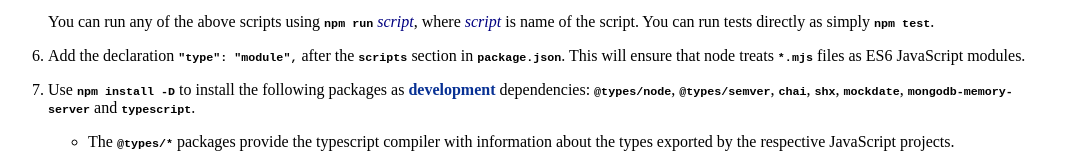
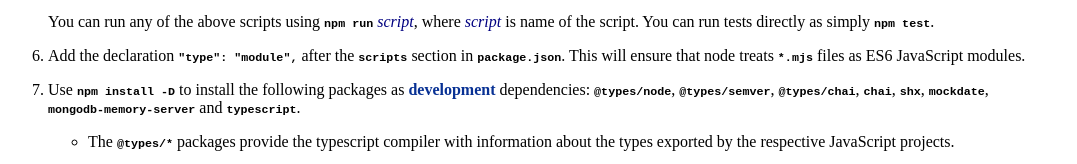
Before and after one commit to H4rish55/i444, a plain HTML site: page projects/prj1/prj1.html in a window 1280 px wide. Shown: the part 10327-10491 px from the top of the page, without its empty margins (0-1077 px from the left). Drawn offline with nearby package versions, Linux system fonts and the light colour scheme; a small style sheet from the web is missing.

Commit message:
update with @types/chai

```diff
--- a/projects/prj1/prj1.html
+++ b/projects/prj1/prj1.html
@@ -728,8 +728,9 @@ ignore them as long as you meet all project requirements.
     section in <code>package.json</code>.  This will ensure that node
     treats <code>*.mjs</code> files as ES6 JavaScript modules.
 </p></li><li><p>Use <code>npm install -D</code> to install the following packages as
-  <strong>development</strong> dependencies: <code>@types/node</code>, <code>@types/semver</code>, <code>chai</code>,
-  <code>shx</code>, <code>mockdate</code>, <code>mongodb-memory-server</code> and <code>typescript</code>.
+    <strong>development</strong> dependencies: <code>@types/node</code>, <code>@types/semver</code>,
+    <code>@types/chai</code>, <code>chai</code>, <code>shx</code>, <code>mockdate</code>, <code>mongodb-memory-server</code>
+    and <code>typescript</code>.
 </p><ul><li><p>The <code>@types/*</code> packages provide the typescript compiler with
         information about the types exported by the respective
         JavaScript projects.
```
Also changed, not shown: 1 other file.
